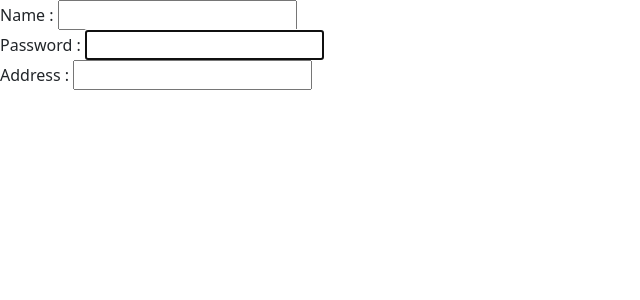
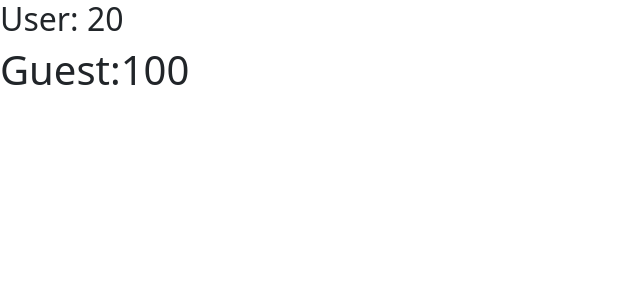
Before and after one commit to Noman608/ReactJs, a React (Create React App) app in the folder my-app/: page / in a window 1280 px wide. Shown: the top 300 px of the page, without its empty margins (0-640 px from the left). Built offline with nearby package versions, Linux system fonts and the light colour scheme.

Commit message:
lifting state Up

```diff
--- a/my-app/src/App.js
+++ b/my-app/src/App.js
@@ -1,29 +1,18 @@
-import React, { Component } from "react";
+import React, { Component } from 'react'
+import Guest from './Guest'
+import User from './User'
 
 export default class App extends Component {
-  constructor() {
-    super();
-    this.backRef = null;
-    this.setBackRef = (element) => {
-      this.backRef = element;
-    };
-  }
-  componentDidMount = ()=>{
-    if(this.backRef){
-      this.backRef.focus();
-    }
+  state = {
+    name:"Hello Noman",
+    value:10,
   }
   render() {
     return (
-      <>
-        <form>
-          Name : <input type="text" />
-          <br />
-          Password : <input type="text" ref={this.setBackRef}/>
-          <br />
-          Address : <input type="text" />
-        </form>
-      </>
-    );
+      <div>
+        <User num={this.state.value} />
+        <Guest number={this.state.value}/>
+      </div>
+    )
   }
 }
--- a/my-app/src/Guest.js
+++ b/my-app/src/Guest.js
@@ -3,11 +3,9 @@ import React, { Component } from 'react'
 export default class Guest extends Component {
   render() {
     return (
-      <React.Fragment>
-        <h1>Welcome Guest</h1>
-        <button onClick={this.props.clickData}>Login</button>
-        <button>Sign Up</button>
-      </React.Fragment>
+      <div>
+        <h1>Guest:{this.props.number * 10}</h1>
+      </div>
     )
   }
 }
--- a/my-app/src/User.js
+++ b/my-app/src/User.js
@@ -1,11 +1,11 @@
 import React, { Component } from 'react'
-import styles from "./User.module.css";
+
 export default class User extends Component {
+
   render() {
-
     return (
       <div>
-        <h2 className={styles.txtg}>Hello Users</h2>
+        <h2>User: {this.props.num + 10}</h2>
       </div>
     )
   }
```
